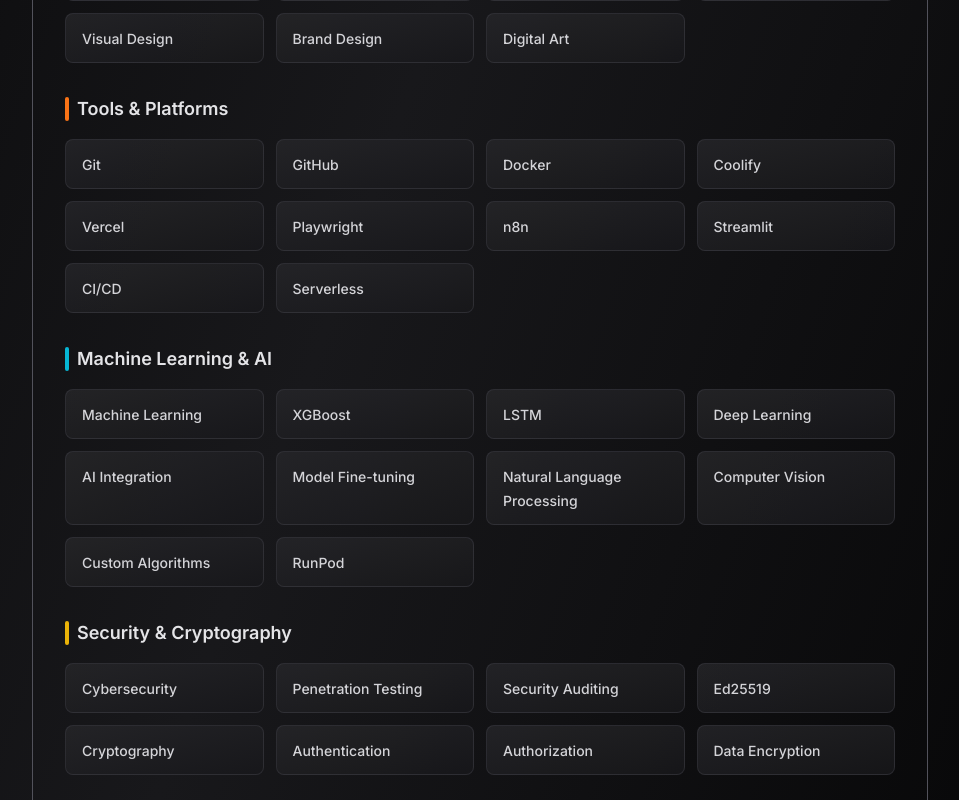
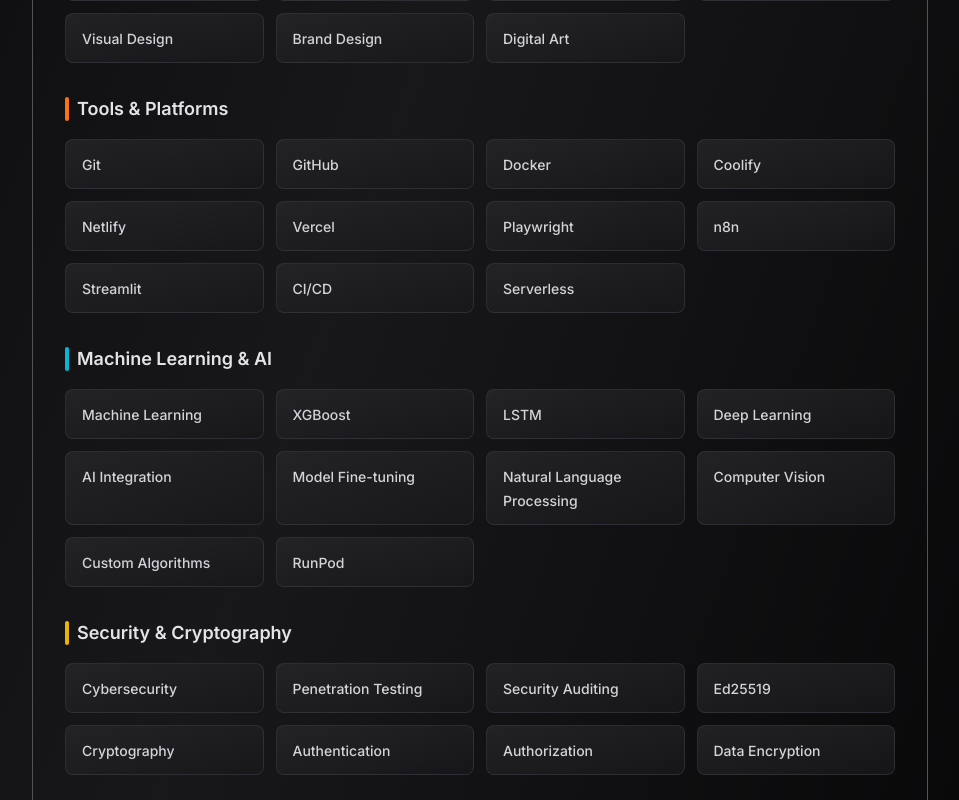
Before and after one commit to AbdirahmanNomad/abdirahman.net, a Next.js app: page /about in a window 1280 px wide. Shown: the part 1900-2700 px from the top of the page, without its empty margins (160-1119 px from the left). Built offline with nearby package versions, Linux system fonts and the light colour scheme; what tailwindcss-debug-screens would draw is missing.

Commit message:
Restore Netlify on pages: README badge & tools, about tech list, ai.txt

```diff
--- a/app/about/page.tsx
+++ b/app/about/page.tsx
@@ -144,7 +144,7 @@
 											<h3 className="text-lg font-semibold text-zinc-200">Tools & Platforms</h3>
 										</div>
 										<div className="grid grid-cols-2 sm:grid-cols-3 md:grid-cols-4 gap-3">
-											{["Git", "GitHub", "Docker", "Coolify", "Vercel", "Playwright", "n8n", "Streamlit", "CI/CD", "Serverless"].map((tech) => (
+											{["Git", "GitHub", "Docker", "Coolify", "Netlify", "Vercel", "Playwright", "n8n", "Streamlit", "CI/CD", "Serverless"].map((tech) => (
 												<div
 													key={tech}
 													className="px-4 py-3 bg-gradient-to-br from-zinc-800/80 to-zinc-900/80 rounded-lg border border-zinc-700/50"
```
Also changed, not shown: public/ai.txt, 1 other file (tests, documents, lock files or other folders).
